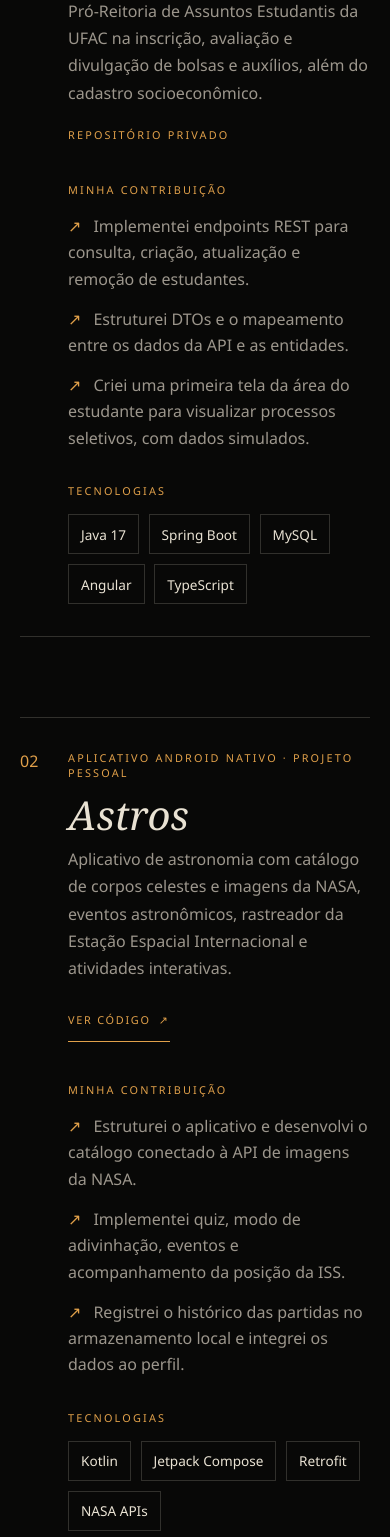
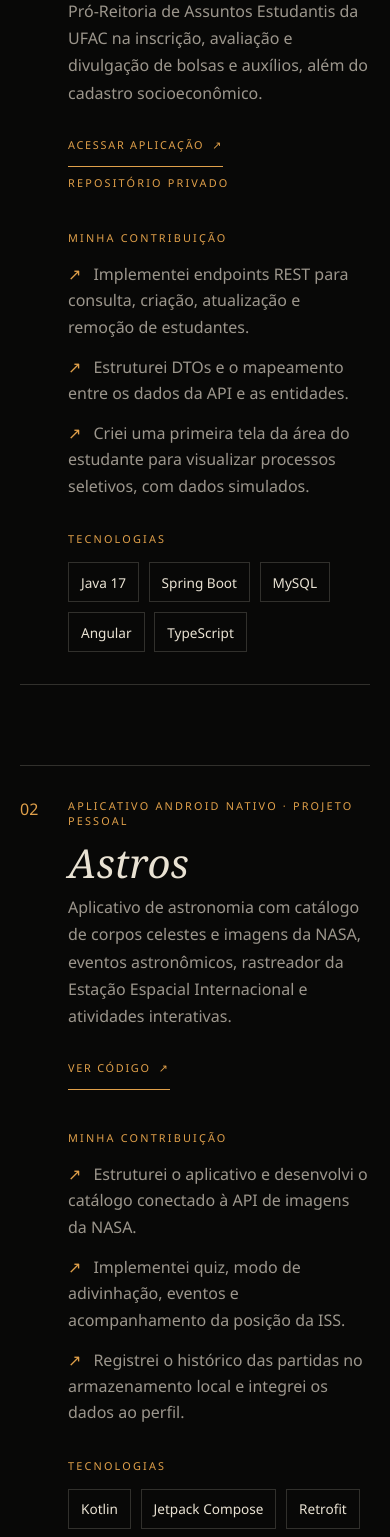
Before and after one commit to aguiarlucas2703/portfolio, a Next.js app: page / in a window 390 px wide. Shown: the part 1780-3317 px from the top of the page. Built offline with nearby package versions, Linux system fonts and the light colour scheme.

Commit message:
feat: add live project demo links and Vercel CI status

```diff
--- a/app/globals.css
+++ b/app/globals.css
@@ -182,7 +182,8 @@ h1 em, h2 em { color: var(--accent); }
 .work-project h3 { margin-bottom: 0.75rem; font-family: var(--display); font-size: clamp(2.5rem, 6vw, 5rem); font-style: italic; font-weight: 400; line-height: 0.95; }
 .work-summary, .about-copy { max-width: 42rem; margin-bottom: 0; color: var(--muted); line-height: 1.7; }
 .work-status { padding-top: 0.25rem; text-align: right; }
-.project-repository-link {
+.project-links { display: flex; flex-direction: column; align-items: flex-end; gap: 0.25rem; }
+.project-link {
   display: inline-flex;
   min-height: 2.75rem;
   align-items: center;
@@ -194,7 +195,7 @@ h1 em, h2 em { color: var(--accent); }
   text-transform: uppercase;
   transition: color 180ms ease;
 }
-.project-repository-link:hover, .project-repository-link:focus-visible { color: var(--bone); }
+.project-link:hover, .project-link:focus-visible { color: var(--bone); }
 .work-project-details {
   display: grid;
   grid-template-columns: minmax(0, 1.5fr) minmax(12rem, 0.75fr);
@@ -326,7 +327,7 @@ section[id], footer[id] { scroll-margin-top: 6rem; }
   .education-item { grid-template-columns: 1fr; gap: 0.65rem; }
   .education-status { justify-self: start; text-align: left; }
   .work-project-heading { grid-template-columns: 2rem minmax(0, 1fr); gap: 1rem; }
-  .work-status, .project-repository-link { grid-column: 2; grid-row: 2; justify-self: start; text-align: left; }
+  .project-links { grid-column: 2; grid-row: 2; justify-self: start; align-items: flex-start; text-align: left; }
   .work-project-details { grid-template-columns: 1fr; gap: 2rem; margin: 2.5rem 0 0 3rem; }
   .footer-meta { justify-items: start; padding-right: 0; }
   .contact-links { justify-content: flex-start; gap: 0.5rem 1rem; }
--- a/app/page.tsx
+++ b/app/page.tsx
@@ -69,12 +69,24 @@ export default function Home() {
                     <h3>{project.title}</h3>
                     <p className="work-summary">{project.summary}</p>
                   </div>
+                  <div className="project-links">
+                    {project.liveDemo && (
+                      <a
+                        className="project-link"
+                        href={project.liveDemo.url}
+                        target="_blank"
+                        rel="noopener noreferrer"
+                        aria-label={`${project.liveDemo.label}: ${project.title} (abre em nova aba)`}
+                      >
+                        {project.liveDemo.label} <span aria-hidden="true">↗</span>
+                      </a>
+                    )}
                     {project.repository ? (
                       <a
-                      className="project-repository-link"
+                        className="project-link"
                         href={project.repository.url}
                         target="_blank"
-                      rel="noreferrer"
+                        rel="noopener noreferrer"
                         aria-label={`${project.repository.label}: ${project.title} (abre em nova aba)`}
                       >
                         {project.repository.label} <span aria-hidden="true">↗</span>
@@ -82,6 +94,7 @@ export default function Home() {
                     ) : (
                       <span className="work-status">Repositório privado</span>
                     )}
+                  </div>
                 </div>
                 <div className="work-project-details">
                   <div>
--- a/src/content/site.ts
+++ b/src/content/site.ts
@@ -33,6 +33,7 @@ export const projects = [
       "Criei uma primeira tela da área do estudante para visualizar processos seletivos, com dados simulados.",
     ],
     technologies: ["Java 17", "Spring Boot", "MySQL", "Angular", "TypeScript"],
+    liveDemo: { url: "https://caes.ufac.br/login", label: "Acessar aplicação" },
     repository: null,
   },
   {
@@ -47,6 +48,7 @@ export const projects = [
       "Registrei o histórico das partidas no armazenamento local e integrei os dados ao perfil.",
     ],
     technologies: ["Kotlin", "Jetpack Compose", "Retrofit", "NASA APIs"],
+    liveDemo: null,
     repository: { url: "https://github.com/aguiarlucas2703/Astros", label: "Ver código" },
   },
   {
@@ -61,6 +63,7 @@ export const projects = [
       "Desenvolvi a tradução de ingredientes e receitas para português, com cache local.",
     ],
     technologies: ["React Native", "Expo", "JavaScript", "AsyncStorage", "TheMealDB API"],
+    liveDemo: { url: "https://smartfridge1.vercel.app/", label: "Visitar aplicação" },
     repository: { url: "https://github.com/aguiarlucas2703/SmartFridge", label: "Ver código" },
   },
 ] as const;
```
Also changed, not shown: 1 other file (tests, documents, lock files or other folders). Lines whose indentation alone changed are shown as unchanged.
